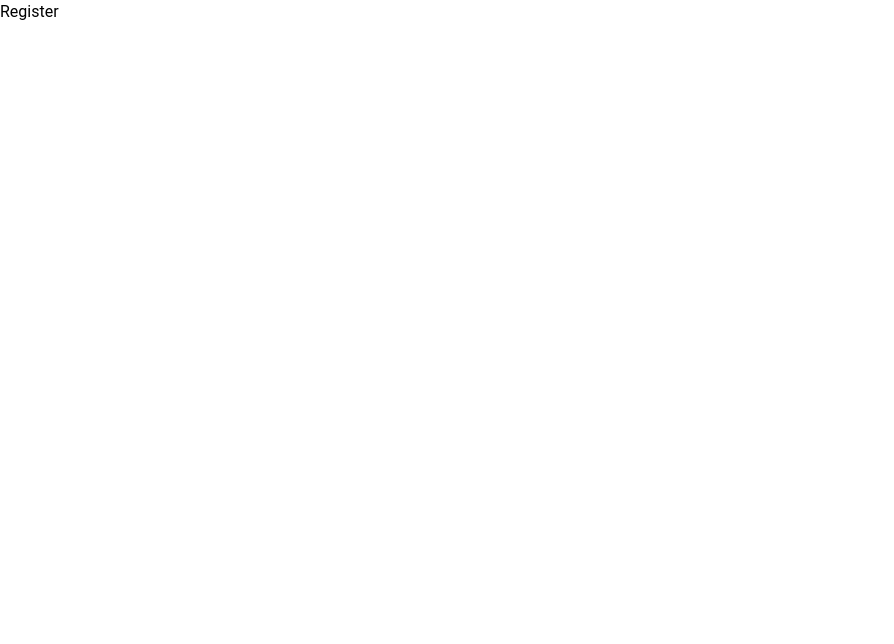
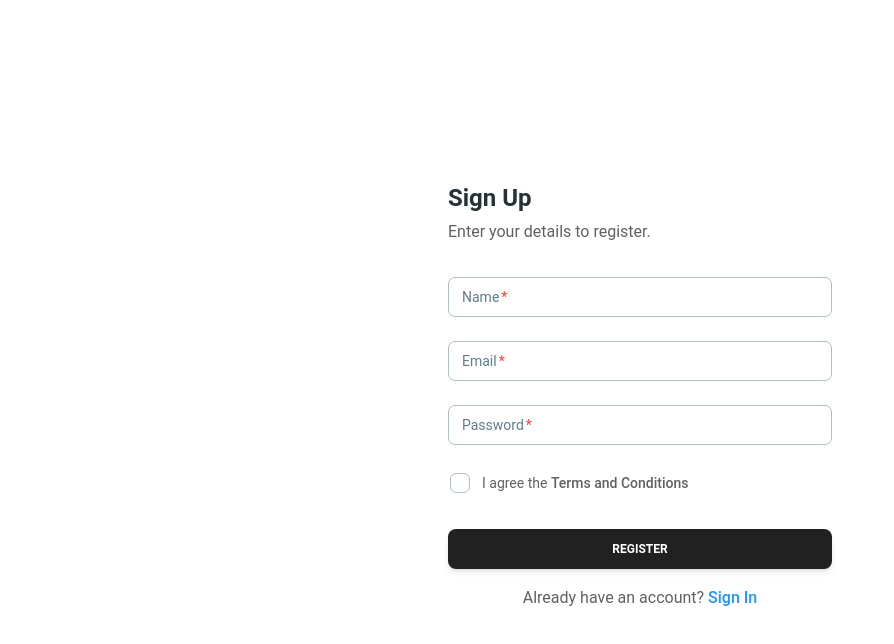
Before and after one commit to rezzakali/nextjs-full-stack-application, a Next.js app: page /register in a window 1280 px wide. Shown: the top 644 px of the page, without its empty margins (0-894 px from the left). Built offline with nearby package versions, Linux system fonts and the light colour scheme.

Commit message:
second commit

```diff
--- a/src/app/api/users/register/route.ts
+++ b/src/app/api/users/register/route.ts
@@ -0,0 +1,74 @@
+import dbConnect from '@/dbConfig/dbConfig';
+import User from '@/models/userModel';
+import bcrypt from 'bcrypt';
+import jwt from 'jsonwebtoken';
+import { NextRequest, NextResponse } from 'next/server';
+
+export async function POST(request: NextRequest) {
+  try {
+    const reqBody = await request.json();
+    const { name, email, password } = reqBody;
+
+    if (!name) {
+      return NextResponse.json(
+        { message: 'Name is required!' },
+        { status: 400 }
+      );
+    }
+    if (!email) {
+      return NextResponse.json(
+        { message: 'Email is required!' },
+        { status: 400 }
+      );
+    }
+    if (!password) {
+      return NextResponse.json(
+        { message: 'Password is required!' },
+        { status: 400 }
+      );
+    }
+
+    // hashed passwod
+    const hashedPassword = await bcrypt.hash(password, 10);
+
+    await dbConnect();
+
+    const user = await User.findOne({ email });
+
+    // check if user already exists or not
+    if (user) {
+      return NextResponse.json(
+        { message: 'User already exists!' },
+        { status: 409 }
+      );
+    }
+
+    if (!process.env.JWT_SECRET) {
+      throw new Error('JWT_SECRET environment variable is not set!');
+    }
+
+    // Generate a token using user's email as the payload
+    const token = jwt.sign({ email }, process.env.JWT_SECRET, {
+      expiresIn: '7d', // Token expiration time (adjust as needed)
+    });
+
+    // new user
+    const newUser = await new User({
+      name,
+      email,
+      password: hashedPassword,
+      token,
+    });
+
+    // save the user to db
+    await newUser.save();
+
+    // Send the response with the token
+    return NextResponse.json({ message: 'User created successfully', token });
+  } catch (error) {
+    return NextResponse.json(
+      { error: (error as Error).message },
+      { status: 500 }
+    );
+  }
+}
--- a/src/app/error.tsx
+++ b/src/app/error.tsx
@@ -1,22 +1,22 @@
 'use client';
 
-import { useEffect } from 'react';
+import { Button, Typography } from '@/components/MTComponents/MTComponents';
 
-export default function Error({
+const Error = ({
   error,
   reset,
 }: {
   error: Error & { digest?: string };
   reset: () => void;
-}) {
-  useEffect(() => {
-    console.error(error);
-  }, [error]);
-
+}) => {
   return (
-    <div>
-      <h2>Something went wrong!</h2>
-      <button onClick={() => reset()}>Try again</button>
+    <div className="flex flex-col items-center justify-center h-[100vh]">
+      <Typography>Something went wrong!</Typography>
+      <Button variant="text" onClick={() => reset()}>
+        Try again
+      </Button>
     </div>
   );
-}
+};
+
+export default Error;
--- a/src/app/loading.tsx
+++ b/src/app/loading.tsx
@@ -1,4 +1,10 @@
+import { Spinner } from '@/components/MTComponents/MTComponents';
+
 const Loading = () => {
-  return <p>Loading...</p>;
+  return (
+    <div className="flex items-center justify-center h-[100vh]">
+      <Spinner className="h-12 w-12" />
+    </div>
+  );
 };
 export default Loading;
--- a/src/app/not-found.tsx
+++ b/src/app/not-found.tsx
@@ -1,13 +1,14 @@
+import { Typography } from '@/components/MTComponents/MTComponents';
 import Link from 'next/link';
 
 const NotFound = () => {
   return (
-    <div>
-      <h2>Not Found</h2>
-      <p>Could not find requested resource</p>
-      <p>
+    <div className="flex flex-col items-center justify-center h-[100vh]">
+      <Typography>Not Found</Typography>
+      <Typography>Could not find requested resource</Typography>
+      <Typography>
         <Link href="/">Go Home</Link>
-      </p>
+      </Typography>
     </div>
   );
 };
--- a/src/components/Layout/Layout.tsx
+++ b/src/components/Layout/Layout.tsx
@@ -1,10 +1,15 @@
 import { ThemeProvider } from '@/components/MTComponents/MTComponents';
 import React from 'react';
+import { ToastContainer } from 'react-toastify';
+import 'react-toastify/dist/ReactToastify.css';
 
 const Layout = ({ children }: { children: React.ReactNode }) => {
   return (
     <ThemeProvider>
-      <main>{children}</main>
+      <main>
+        {children}
+        <ToastContainer position="bottom-left" />
+      </main>
     </ThemeProvider>
   );
 };
--- a/src/components/MTComponents/MTComponents.tsx
+++ b/src/components/MTComponents/MTComponents.tsx
@@ -1,5 +1,13 @@
 'use client';
 
-import { Button, ThemeProvider } from '@material-tailwind/react';
+import {
+  Button,
+  Card,
+  Checkbox,
+  Input,
+  Spinner,
+  ThemeProvider,
+  Typography,
+} from '@material-tailwind/react';
 
-export { Button, ThemeProvider };
+export { Button, Card, Checkbox, Input, Spinner, ThemeProvider, Typography };
--- /dev/null
+++ b/src/dbConfig/dbConfig.ts
@@ -0,0 +1,44 @@
+import mongoose from 'mongoose';
+
+declare global {
+  var mongoose: { conn: any; promise: any };
+}
+
+const MONGODB_URI = process.env.MONGO_CONN_URL!;
+
+if (!MONGODB_URI) {
+  throw new Error('Please define your db connection string in environment');
+}
+
+let cached = global.mongoose;
+
+if (!cached) {
+  cached = global.mongoose = { conn: null, promise: null };
+}
+
+const dbConnect = async () => {
+  if (cached.conn) {
+    return cached.conn;
+  }
+
+  if (!cached.promise) {
+    const opts = {
+      bufferCommands: false,
+    };
+
+    cached.promise = mongoose.connect(MONGODB_URI, opts).then((mongoose) => {
+      return mongoose;
+    });
+  }
+
+  try {
+    cached.conn = await cached.promise;
+  } catch (e) {
+    cached.promise = null;
+    throw e;
+  }
+
+  return cached.conn;
+};
+
+export default dbConnect;
--- /dev/null
+++ b/src/models/userModel.ts
@@ -0,0 +1,47 @@
+import mongoose, { Schema } from 'mongoose';
+import validator from 'validator';
+
+const userSchema = new Schema({
+  name: {
+    type: String,
+    required: [true, 'Please provide your name!'],
+    unique: true,
+    trim: true,
+  },
+  email: {
+    type: String,
+    required: [true, 'Please provide your email!'],
+    trim: true,
+    validate: {
+      validator: (value: string) => validator.isEmail(value),
+      message: (props) => `${props.value} is not a valid email address!`,
+    },
+  },
+  password: {
+    type: String,
+    trim: true,
+    required: [true, 'Please provide password!'],
+  },
+  isVerified: {
+    type: Boolean,
+    default: false,
+  },
+  isAdmin: {
+    type: Boolean,
+    default: false,
+  },
+
+  token: {
+    type: String,
+    required: true,
+  },
+
+  date: {
+    type: Date,
+    default: Date.now,
+  },
+});
+
+const User = mongoose.models.User || mongoose.model('User', userSchema);
+
+export default User;
--- a/src/pages/Login/Login.tsx
+++ b/src/pages/Login/Login.tsx
@@ -1,5 +1,76 @@
+'use client';
+
+import {
+  Button,
+  Card,
+  Input,
+  Typography,
+} from '@/components/MTComponents/MTComponents';
+
+import { useState } from 'react';
+
 const Login = () => {
-  return <div>Login</div>;
+  const [user, setUser] = useState({ email: '', password: '' });
+
+  const handleChange = (e: { target: { name: any; value: any } }) => {
+    let name = e.target.name;
+    let value = e.target.value;
+    setUser({ ...user, [name]: value });
+  };
+
+  const handleSubmit = (e: { preventDefault: () => void }) => {
+    e.preventDefault();
+    console.log(user);
+  };
+
+  return (
+    <div className="flex flex-col items-center justify-center h-[100vh]">
+      <Card color="transparent" shadow={false}>
+        <Typography variant="h4" color="blue-gray">
+          Sign In
+        </Typography>
+        <Typography color="gray" className="mt-1 font-normal">
+          Enter your details to login.
+        </Typography>
+        <form
+          onSubmit={handleSubmit}
+          className="mt-8 mb-2 w-80 max-w-screen-lg sm:w-96"
+        >
+          <div className="mb-4 flex flex-col gap-6">
+            <Input
+              size="lg"
+              label="Email"
+              name="email"
+              value={user.email}
+              onChange={handleChange}
+              required
+            />
+            <Input
+              type="password"
+              size="lg"
+              name="password"
+              label="Password"
+              value={user.password}
+              onChange={handleChange}
+              required
+            />
+          </div>
+          <Button type="submit" className="mt-6" fullWidth>
+            Login
+          </Button>
+          <Typography color="gray" className="mt-4 text-center font-normal">
+            Don&apos;t have an account ?{' '}
+            <a
+              href="/register"
+              className="font-medium text-blue-500 transition-colors hover:text-blue-700"
+            >
+              Sign Up
+            </a>
+          </Typography>
+        </form>
+      </Card>
+    </div>
+  );
 };
 
 export default Login;
--- a/src/pages/Register/Register.tsx
+++ b/src/pages/Register/Register.tsx
@@ -1,5 +1,130 @@
+'use client';
+
+import {
+  Button,
+  Card,
+  Checkbox,
+  Input,
+  Spinner,
+  Typography,
+} from '@/components/MTComponents/MTComponents';
+import axios from 'axios';
+import { useRouter } from 'next/navigation';
+import { useState } from 'react';
+import { toast } from 'react-toastify';
+
 const Register = () => {
-  return <div>Register</div>;
+  const [user, setUser] = useState({ name: '', email: '', password: '' });
+  const [loading, setLoading] = useState(false);
+
+  const router = useRouter();
+
+  const handleChange = (e: { target: { name: any; value: any } }) => {
+    let name = e.target.name;
+    let value = e.target.value;
+    setUser({ ...user, [name]: value });
+  };
+
+  const handleSubmit = async (e: { preventDefault: () => void }) => {
+    e.preventDefault();
+    const { name, email, password } = user || {};
+    setLoading(true);
+    try {
+      const res = await axios.post(`/api/users/register`, {
+        name,
+        email,
+        password,
+      });
+      setLoading(false);
+      toast.success(res?.data?.message);
+      router.push('/');
+    } catch (error: any) {
+      setLoading(false);
+      toast.error(error?.response?.data?.message);
+    }
+  };
+
+  return (
+    <div className="flex flex-col items-center justify-center h-[100vh]">
+      <Card color="transparent" shadow={false}>
+        <Typography variant="h4" color="blue-gray">
+          Sign Up
+        </Typography>
+        <Typography color="gray" className="mt-1 font-normal">
+          Enter your details to register.
+        </Typography>
+        <form
+          onSubmit={handleSubmit}
+          className="mt-8 mb-2 w-80 max-w-screen-lg sm:w-96"
+        >
+          <div className="mb-4 flex flex-col gap-6">
+            <Input
+              size="md"
+              label="Name"
+              name="name"
+              value={user.name}
+              onChange={handleChange}
+              required
+            />
+            <Input
+              size="md"
+              label="Email"
+              name="email"
+              value={user.email}
+              onChange={handleChange}
+              required
+            />
+            <Input
+              type="password"
+              size="md"
+              name="password"
+              label="Password"
+              value={user.password}
+              onChange={handleChange}
+              required
+            />
+          </div>
+          <Checkbox
+            label={
+              <Typography
+                variant="small"
+                color="gray"
+                className="flex items-center font-normal"
+              >
+                I agree the
+                <a
+                  href="#"
+                  className="font-medium transition-colors hover:text-blue-500"
+                >
+                  &nbsp;Terms and Conditions
+                </a>
+              </Typography>
+            }
+            containerProps={{ className: '-ml-2.5' }}
+          />
+
+          <Button type="submit" className="mt-6" fullWidth>
+            {loading ? (
+              <div className="flex items-center justify-center">
+                <Spinner className="h-3 w-3 mx-2" /> Registering...
+              </div>
+            ) : (
+              'Register'
+            )}
+          </Button>
+          <Typography color="gray" className="mt-4 text-center font-normal">
+            Already have an account?{' '}
+            <a
+              href="/login"
+              className="font-medium text-blue-500 transition-colors hover:text-blue-700"
+            >
+              Sign In
+            </a>
+          </Typography>
+        </form>
+      </Card>
+    </div>
+  );
 };
 
 export default Register;
```
Also changed, not shown: package.json (+8 -1 lines), 1 other file (tests, documents, lock files or other folders).
